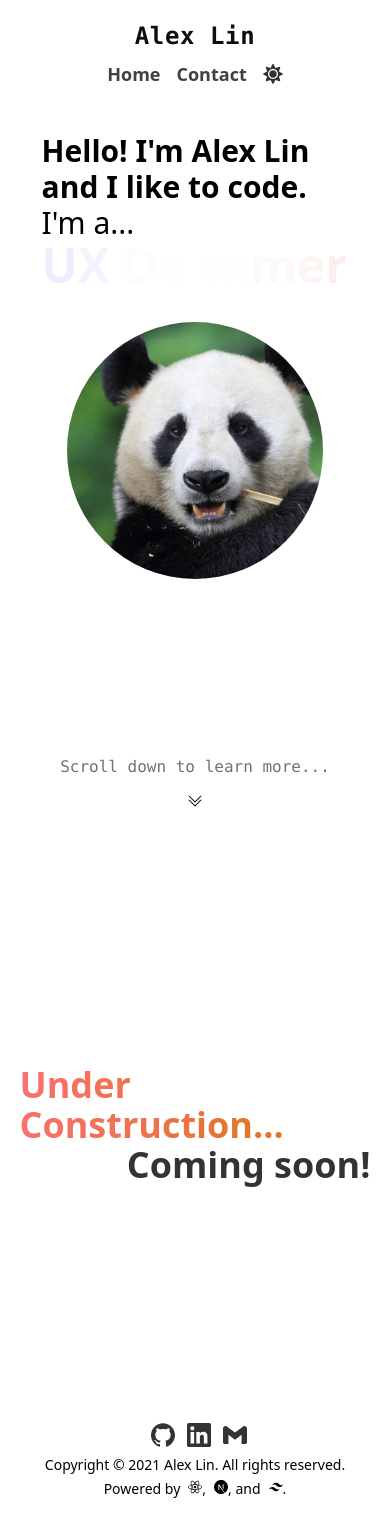
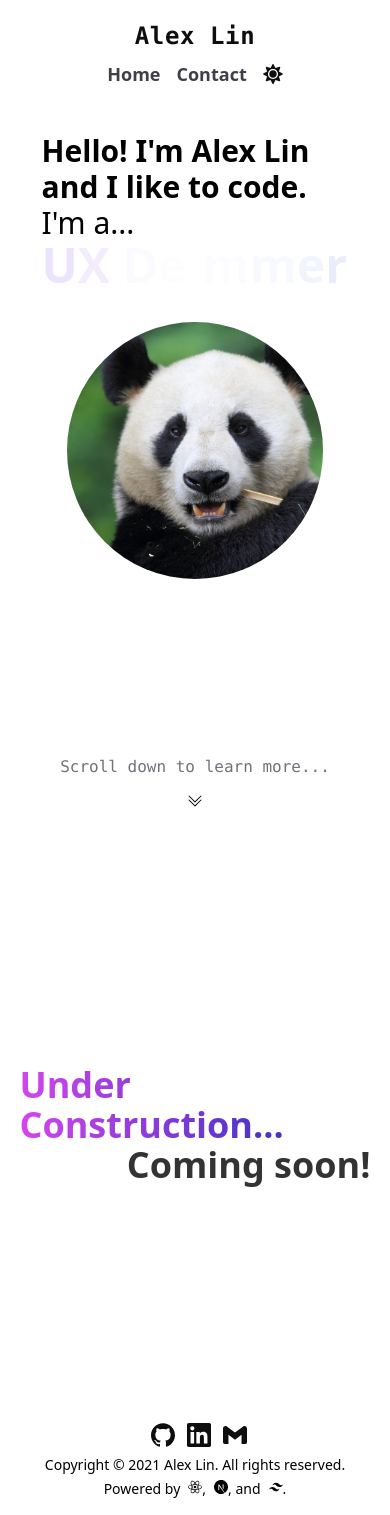
Before and after one commit to alxn3/alxn3.github.io, a Next.js app: page / in a window 390 px wide. Built offline with nearby package versions, Linux system fonts and the light colour scheme.

Commit message:
Switch colors to custom palette

```diff
--- a/src/components/footer.tsx
+++ b/src/components/footer.tsx
@@ -25,7 +25,7 @@ const madeWith = [
   },
 ];
 
-const contactClassName = 'opacity-80 hover:opacity-100 transition-opacity';
+const contactClassName = 'text-black dark:text-white hover:text-primary-500 dark:hover:text-primary-500 transition-colors';
 const contact = [
   {
     name: 'GitHub',
--- a/src/components/navbar.tsx
+++ b/src/components/navbar.tsx
@@ -25,7 +25,7 @@ const Navbar = () => {
       <div className="flex flex-row items-center space-x-4 text-lg">
         {NavLinks.map((links) => (
           <Link href={links.link} key={links.link}>
-            <a className="font-bold text-gray-700 hover:text-black dark:text-gray-300 dark:hover:text-white">
+            <a className="font-bold text-gray-700 transition-colors dark:text-gray-300 hover:text-primary-500 dark:hover:text-primary-500">
               {links.name}
             </a>
           </Link>
--- a/src/components/theme-toggle.tsx
+++ b/src/components/theme-toggle.tsx
@@ -24,7 +24,7 @@ const ThemeToggle = () => {
       }
       className="text-xl"
     >
-      <div className="opacity-80 hover:opacity-100">
+      <div className="text-black transition-colors dark:text-white hover:text-primary-500 dark:hover:text-primary-500">
         <FaSun className="block dark:hidden" />
         <FaMoon className="hidden dark:block" />
       </div>
--- a/src/pages/contact.tsx
+++ b/src/pages/contact.tsx
@@ -7,7 +7,7 @@ const Contact = () => {
       headerContent={
         <div className="flex flex-col justify-center h-full">
           <div className="flex items-center justify-center flex-1">
-            <h1 className="text-4xl font-black text-center text-transparent xs:text-5xl sm:text-6xl md:text-7xl bg-clip-text bg-gradient-to-r from-purple-400 to-red-600">
+            <h1 className="text-4xl font-black text-center text-transparent xs:text-5xl sm:text-6xl md:text-7xl bg-clip-text bg-gradient-to-r from-accent-500 to-primary-400">
               Under Construction...
             </h1>
           </div>
--- a/src/pages/index.tsx
+++ b/src/pages/index.tsx
@@ -33,10 +33,9 @@ const Home = () => {
                     'Student',
                   ]}
                   colors={[
-                    'text-red-500',
-                    'text-purple-500',
-                    'text-yellow-500',
-                    'text-pink-600',
+                    'text-primary-500',
+                    'text-secondary-500',
+                    'text-accent-500',
                   ]}
                 />
               </div>
@@ -53,7 +52,7 @@ const Home = () => {
     >
       <div className="flex flex-col items-center justify-center h-2/3">
         <div>
-          <h1 className="text-4xl font-black text-transparent sm:text-5xl md:text-6xl bg-clip-text bg-gradient-to-r from-red-400 to-yellow-600">
+          <h1 className="text-4xl font-black text-transparent sm:text-5xl md:text-6xl bg-clip-text bg-gradient-to-l from-primary-400 to-accent-600">
             Under Construction...
           </h1>
           <p className="text-4xl font-semibold text-right opacity-80">
```
